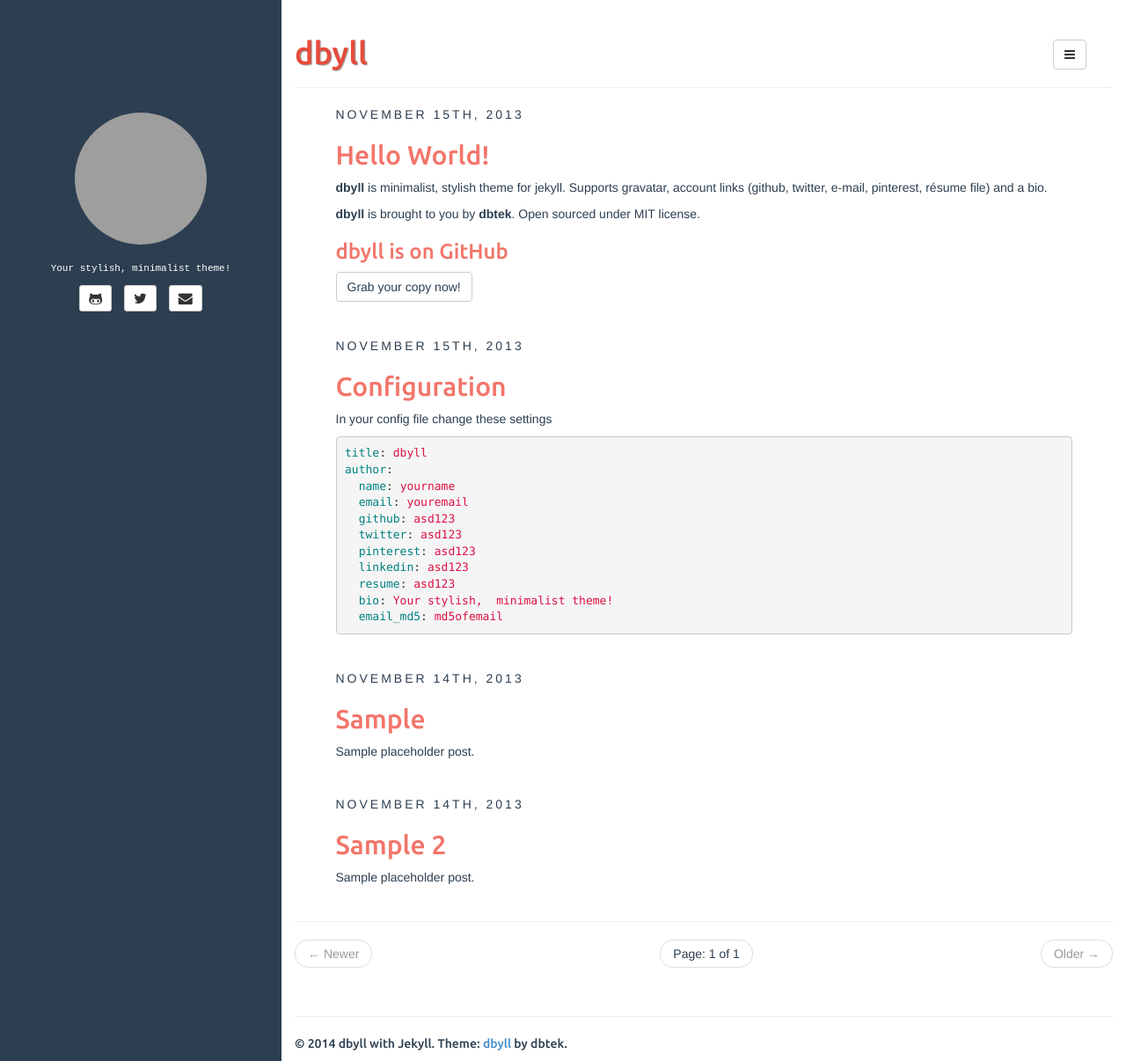
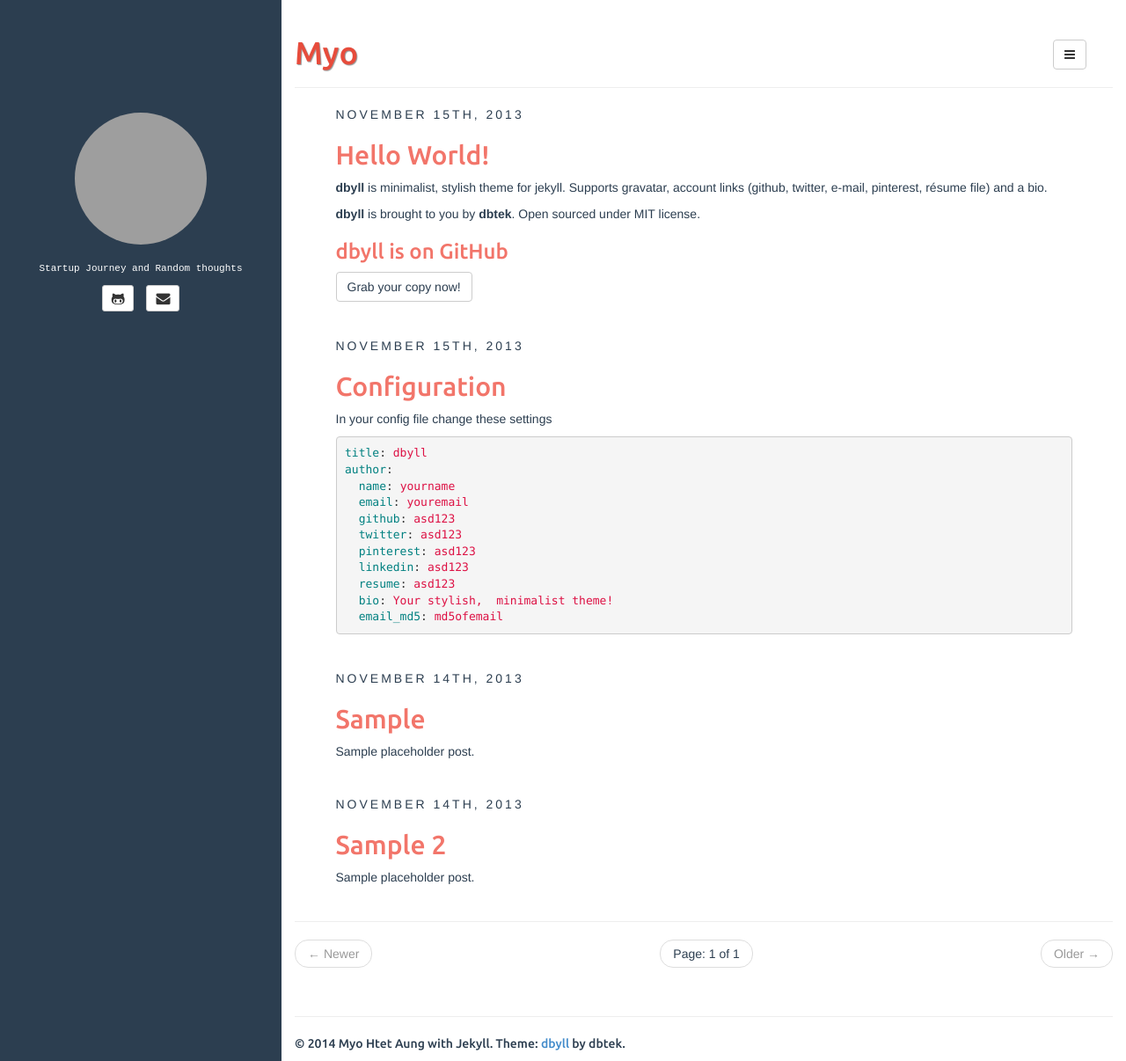
Before and after one commit to geekmyo/myblog, a Jekyll site: the page built from myblog/index.html, in a window 1280 px wide and 1206 px high. Shown: the whole window at 88% size. Built offline with Jekyll 4.4.1, drawn with Linux system fonts in a browser that asks for light colours; the list of posts is cut into pages by our own code; grey boxes are pictures that could not be loaded.

Commit message:
config changed

```diff
--- a/myblog/_config.yml
+++ b/myblog/_config.yml
@@ -1,5 +1,4 @@
 # visit https://github.com/mojombo/jekyll/wiki/Configuration for more settings
-
 paginate: 10 # pagination based on number of posts
 paginate_path: "page:num"
 exclude: ["README.md"] # files to exclude
@@ -12,17 +11,17 @@ defaults:
     scope:
       path: "" # empty string for all files
     values:
-      title: dbyll
+      title: Myo
 
 description: Stylish Jekyll Theme
 author:
-  name: dbyll
-  email: dbyll@ismaildemirbilek.com
-  github: dbtek
-  twitter: dbtek
-  pinterest: asd123
-  linkedin: asd123
-  bio: Your stylish, minimalist theme!
+  name: Myo Htet Aung
+  email: geekmyo@gmail.com
+  github: geekmyo
+  twitter:
+  pinterest:
+  linkedin:
+  bio: Startup Journey and Random thoughts
   email_md5: 726351295ec82e145928582f595aa3aa
 
 rss_path: feed.xml
```
